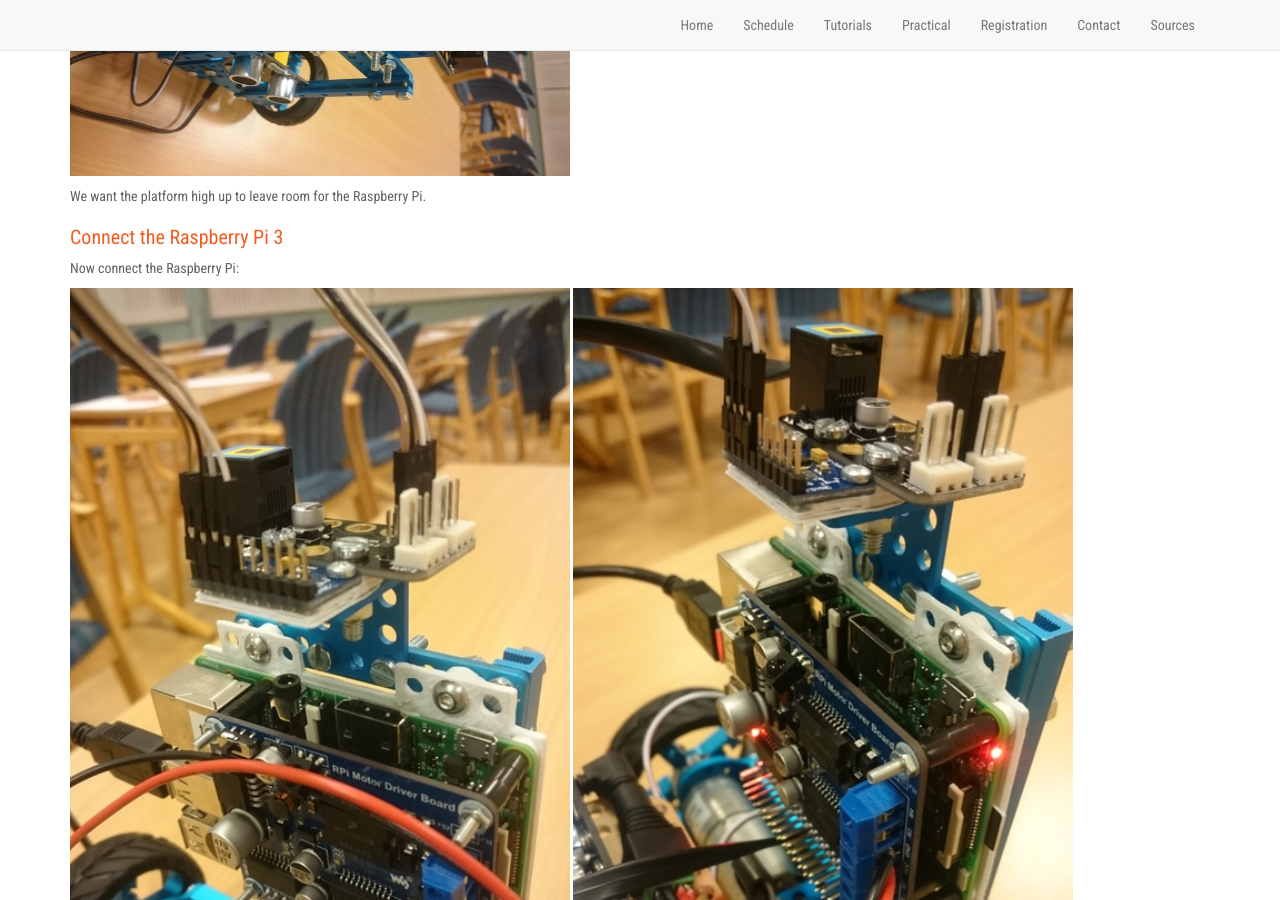
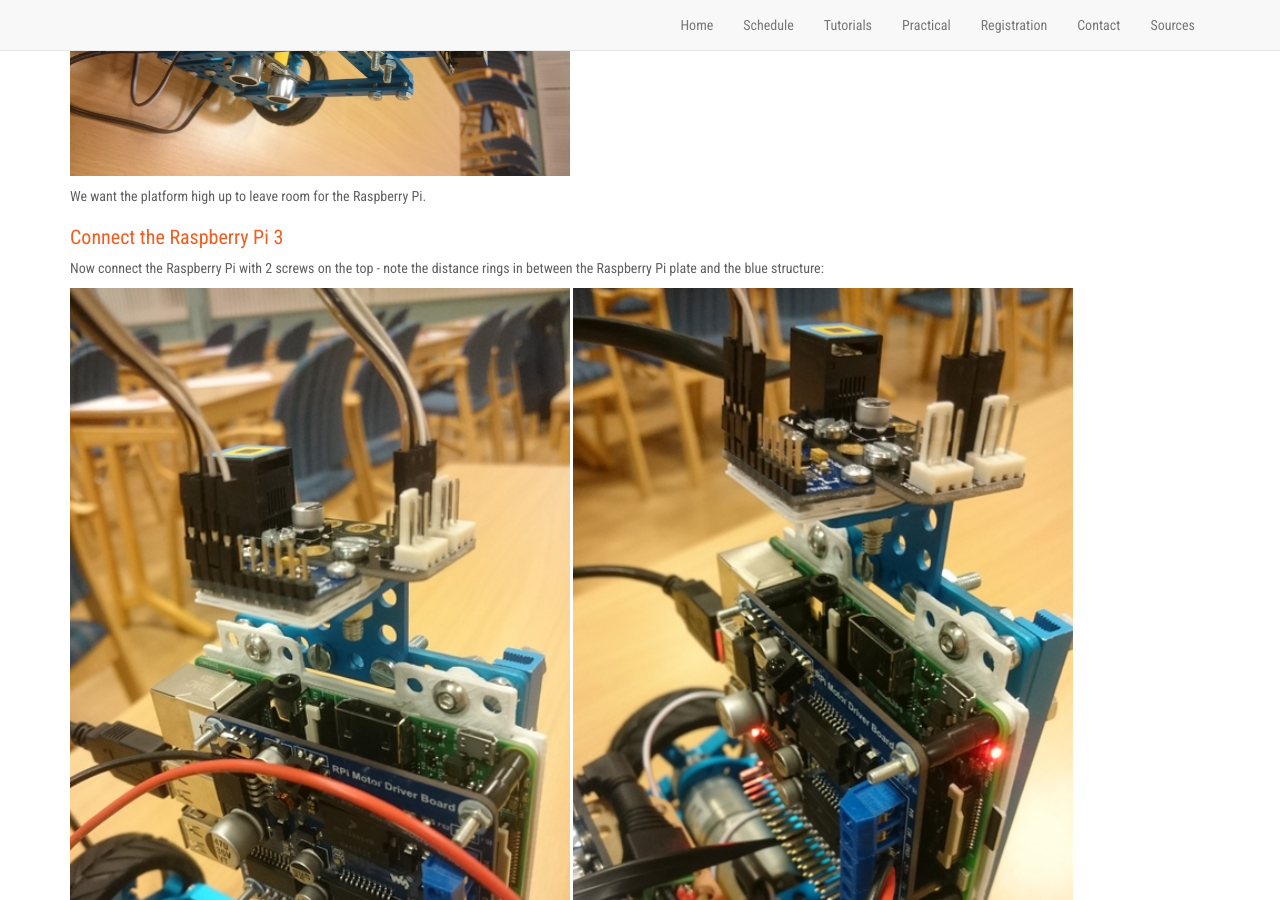
Before and after one commit to neicnordic/ahm17.neic.nordforsk.org, a Jekyll site: the page built from teamwork/building.md, in a window 1280 px wide and 900 px high, scrolled down 3417 px. Built offline with Jekyll 4.4.1, drawn with Linux system fonts in a browser that asks for light colours; nearby versions of some CDN libraries; our own code applies the rules of GitHub Pages for plain Markdown files.

Commit message:
more details

```diff
--- a/teamwork/building.md
+++ b/teamwork/building.md
@@ -38,7 +38,8 @@ We want the platform high up to leave room for the Raspberry Pi.
 
 ### Connect the Raspberry Pi 3
 
-Now connect the Raspberry Pi:
+Now connect the Raspberry Pi with 2 screws on the top - note the distance rings
+in between the Raspberry Pi plate and the blue structure:
 
 <img src="/assets/img/robots/robot31.jpg" style="width: 500px;"/>
 <img src="/assets/img/robots/robot43.jpg" style="width: 500px;"/>
```
